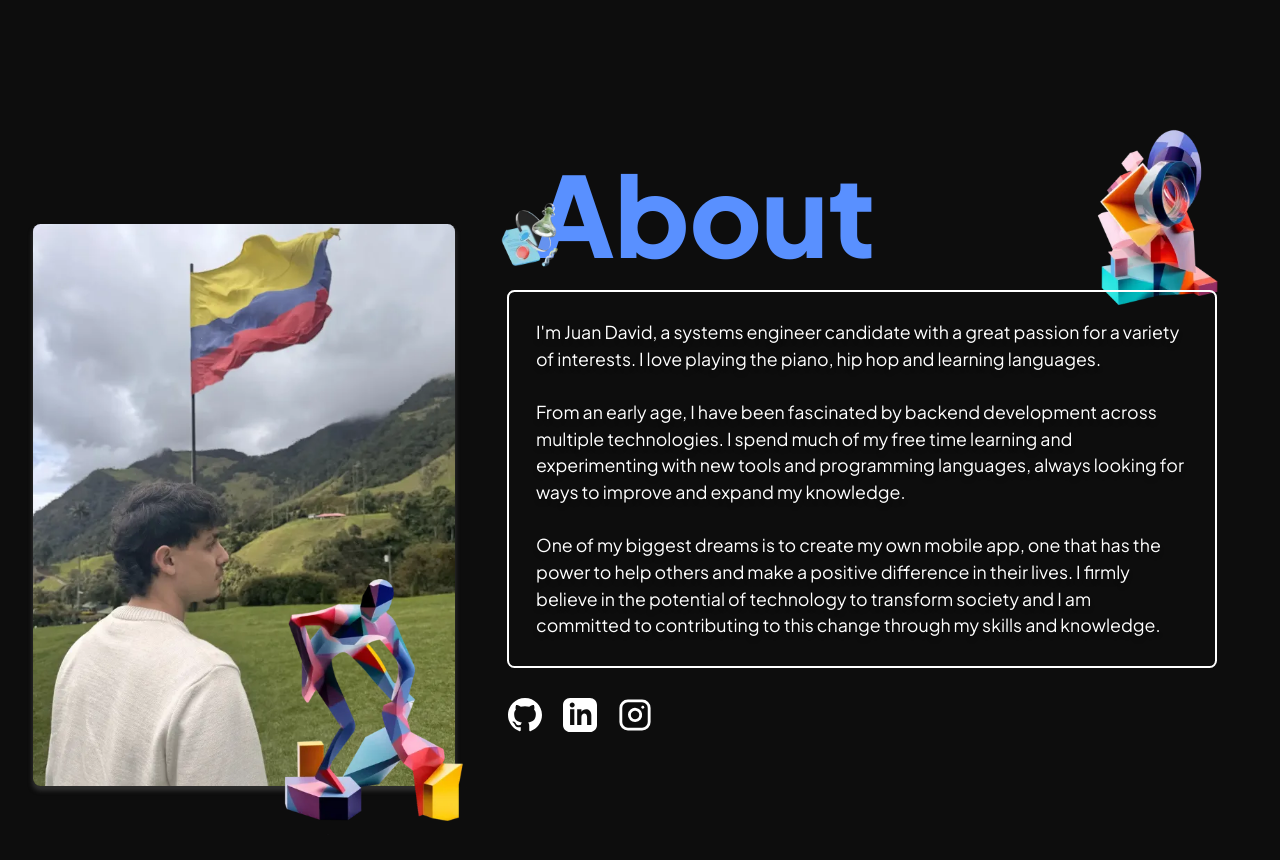
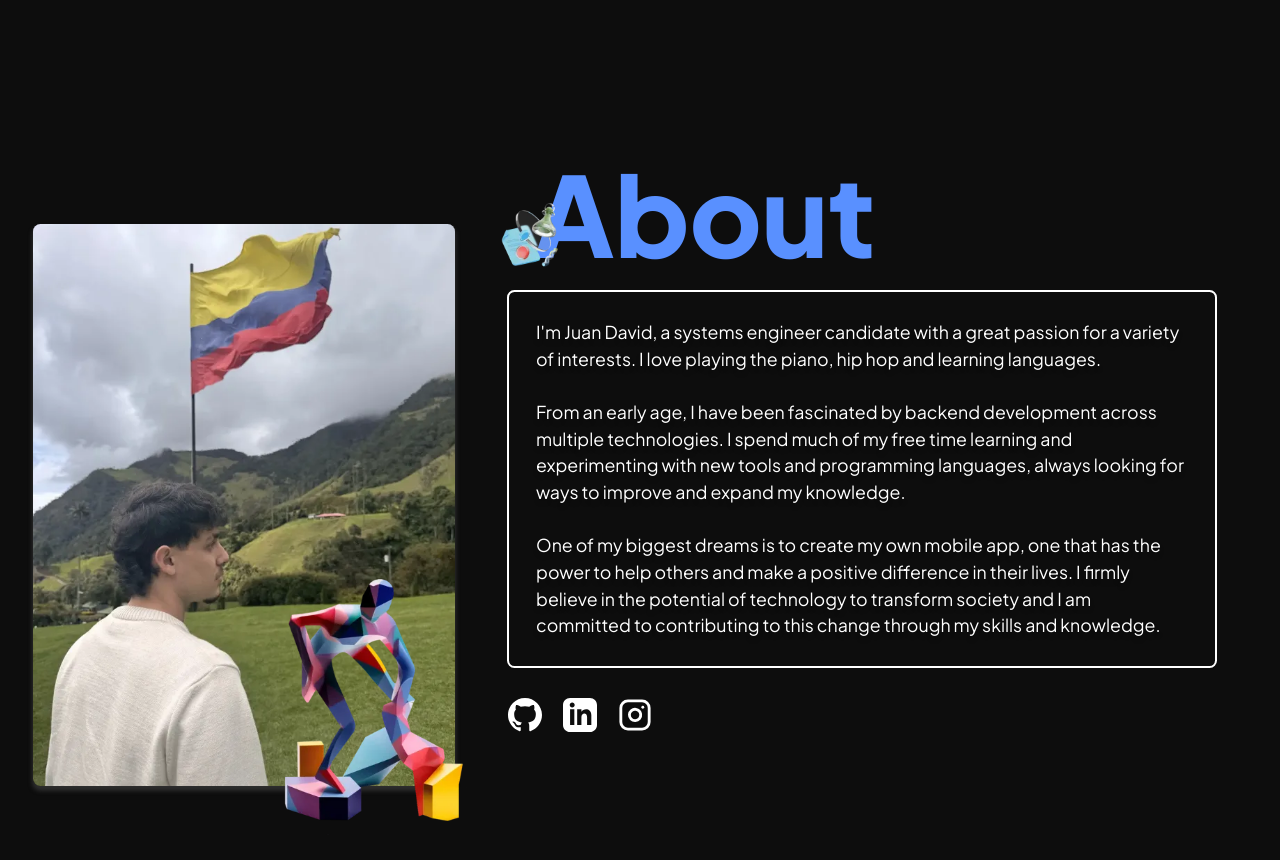
Before and after one commit to Juandagarc/juandagarc.github.io, a Next.js app: page / in a window 1280 px wide. Shown: the part 780-1640 px from the top of the page. Built offline with nearby package versions, Linux system fonts and the light colour scheme.

Commit message:
fix(ui): lower z-index of abstract-glass image so it stays behind content

```diff
--- a/components/AboutSection.tsx
+++ b/components/AboutSection.tsx
@@ -100,7 +100,7 @@ export default function AboutSection() {
                         </div>
 
                         {/* DNA Glass - Figma coords: x=1403, y=0. Relative: left=781, top=0 */}
-                        <div style={{ position: "absolute", left: px(781), top: px(0), width: px(232), height: px(254), zIndex: 10 }}>
+                        <div style={{ position: "absolute", left: px(781), top: px(0), width: px(232), height: px(254), zIndex: -1 }}>
                             <Image src={imgAbstractGlass} alt="" fill sizes="(max-width: 768px) 100vw, (max-width: 1200px) 50vw, 33vw" style={{ objectFit: "contain", pointerEvents: "none" }} />
                         </div>
 
```
